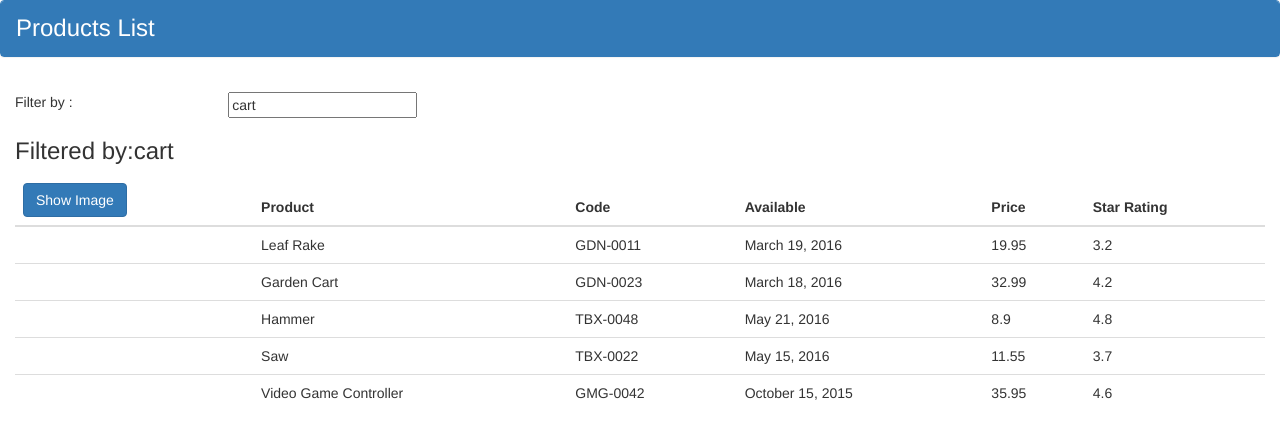
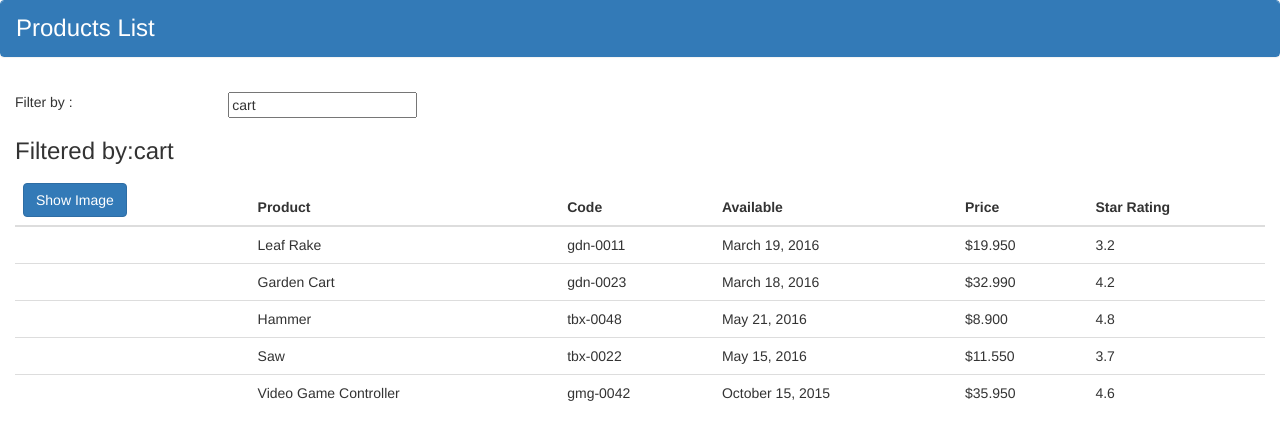
Before and after one commit to tahanyFawzy1994/Angular-Product-tutorial-Code, an Angular app in the folder APM-Start/: page / in a window 1280 px wide. Shown: the top 440 px of the page. Built offline with nearby package versions, Linux system fonts and the light colour scheme.

Commit message:
transforming data using pipes

```diff
--- a/APM-Start/src/app/products/product-list.component.html
+++ b/APM-Start/src/app/products/product-list.component.html
@@ -34,9 +34,9 @@
                     <td><img *ngIf = 'showImage'
                         [src]='product.imageUrl' [style.width.px]='imageSize'/></td>
                     <td>{{product.productName}}</td>
-                    <td>{{product.productCode}}</td>
+                    <td>{{product.productCode |lowercase}}</td>
                     <td>{{product.releaseDate}}</td>
-                    <td>{{product.price}}</td>
+                    <td>{{product.price | currency:'USD':true:'1.3-3'}}</td>
                     <td>{{product.starRating}}</td>
                 </tr>
             </tbody>
```
